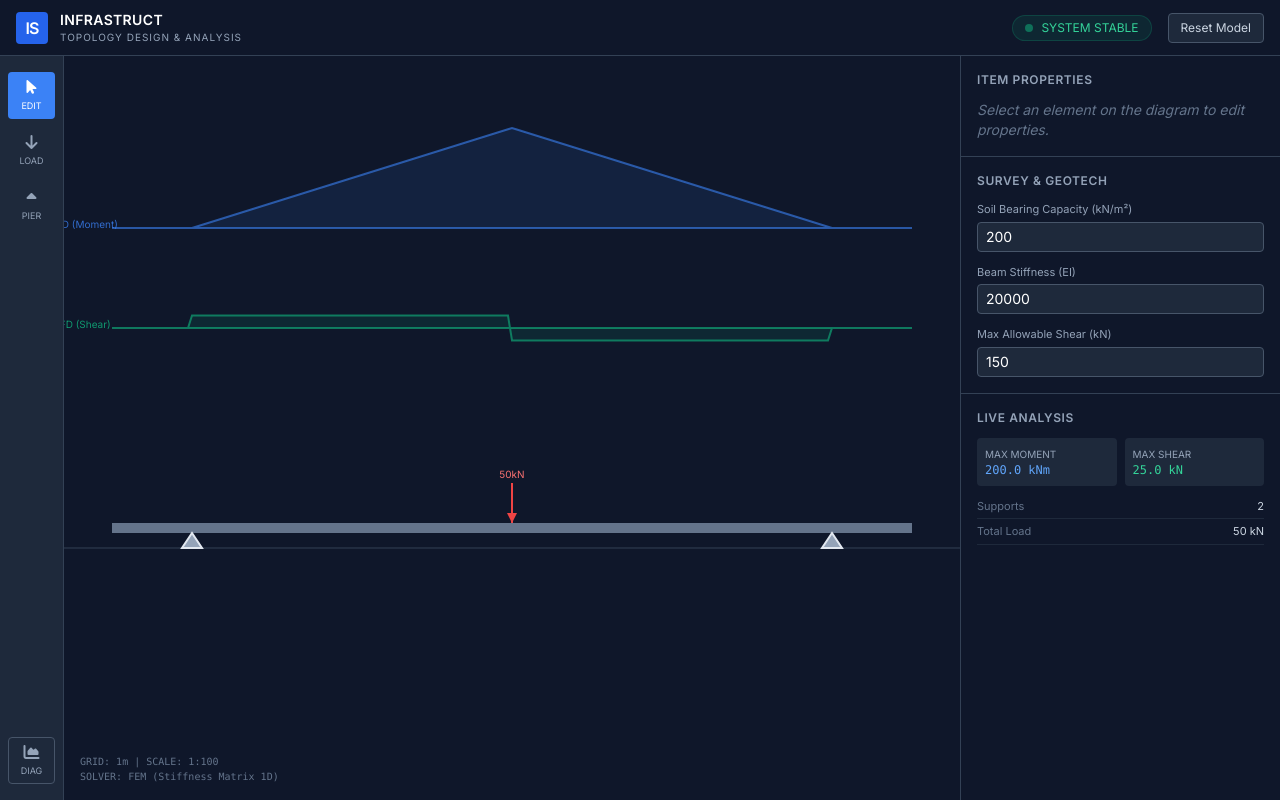
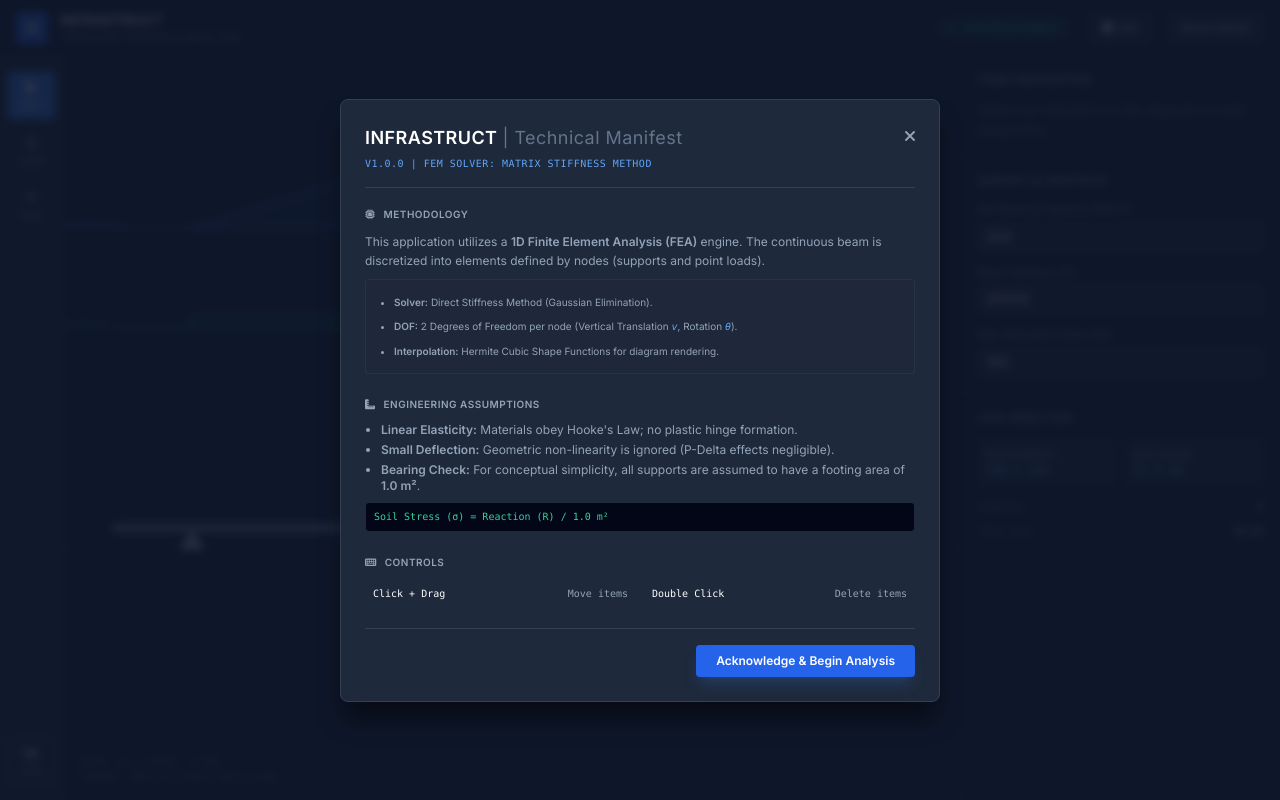
Before and after one commit to mdan3ella-svg/INFRASTRUCT-ANALYSIS, a plain HTML site: page index.html in a window 1280 px wide. Drawn offline with nearby package versions, Linux system fonts and the light colour scheme.

Commit message:
Update index.html

```diff
--- a/index.html
+++ b/index.html
@@ -54,6 +54,34 @@
             color: white;
             border-color: #3b82f6;
         }
+
+        /* Modal Styles */
+        .modal-backdrop {
+            display: none;
+            position: fixed;
+            top: 0; left: 0; width: 100%; height: 100%;
+            background: rgba(15, 23, 42, 0.85);
+            backdrop-filter: blur(4px);
+            z-index: 50;
+            align-items: center;
+            justify-content: center;
+        }
+        .modal-backdrop.active { display: flex; }
+        .modal-content {
+            background: #1e293b;
+            border: 1px solid #334155;
+            box-shadow: 0 20px 25px -5px rgba(0, 0, 0, 0.5);
+            width: 600px;
+            max-width: 90%;
+            max-height: 85vh;
+            overflow-y: auto;
+            border-radius: 8px;
+            animation: modalPop 0.3s cubic-bezier(0.16, 1, 0.3, 1);
+        }
+        @keyframes modalPop {
+            0% { opacity: 0; transform: scale(0.95); }
+            100% { opacity: 1; transform: scale(1); }
+        }
     </style>
 </head>
 <body class="h-screen w-screen flex flex-col">
@@ -75,6 +103,9 @@
                 <span class="w-2 h-2 rounded-full bg-emerald-500 animate-pulse"></span>
                 SYSTEM STABLE
             </div>
+            <button onclick="toggleModal()" class="text-xs bg-slate-800 hover:bg-slate-700 text-slate-300 px-3 py-1.5 rounded border border-slate-600 transition" title="Technical Manifest">
+                <i class="fas fa-info-circle"></i> Info
+            </button>
             <button onclick="resetModel()" class="text-xs bg-slate-800 hover:bg-slate-700 text-slate-300 px-3 py-1.5 rounded border border-slate-600 transition">
                 Reset Model
             </button>
@@ -165,6 +196,57 @@
                 </div>
             </div>
         </aside>
+    </div>
+
+    <!-- Technical Manifest Modal -->
+    <div id="techModal" class="modal-backdrop active" onclick="if(event.target === this) toggleModal()">
+        <div class="modal-content p-6">
+            <div class="flex justify-between items-start mb-4 border-b border-slate-700 pb-4">
+                <div>
+                    <h2 class="text-lg font-bold text-white tracking-wide">INFRASTRUCT <span class="text-slate-500 font-normal">| Technical Manifest</span></h2>
+                    <p class="text-[10px] text-blue-400 font-mono mt-1 uppercase tracking-wider">v1.0.0 | FEM Solver: Matrix Stiffness Method</p>
+                </div>
+                <button onclick="toggleModal()" class="text-slate-400 hover:text-white transition"><i class="fas fa-times"></i></button>
+            </div>
+
+            <div class="space-y-5 text-sm text-slate-300">
+                <section>
+                    <h3 class="text-[10px] font-bold text-slate-400 uppercase tracking-wider mb-2 flex items-center gap-2"><i class="fas fa-microchip"></i> Methodology</h3>
+                    <p class="mb-2 text-xs leading-relaxed text-slate-400">This application utilizes a <strong>1D Finite Element Analysis (FEA)</strong> engine. The continuous beam is discretized into elements defined by nodes (supports and point loads).</p>
+                    <div class="bg-slate-800/50 p-3 rounded border border-slate-700/50">
+                        <ul class="list-disc pl-4 space-y-1 text-slate-400 text-[10px]">
+                            <li><strong>Solver:</strong> Direct Stiffness Method (Gaussian Elimination).</li>
+                            <li><strong>DOF:</strong> 2 Degrees of Freedom per node (Vertical Translation <i class="font-mono text-blue-400">v</i>, Rotation <i class="font-mono text-blue-400">θ</i>).</li>
+                            <li><strong>Interpolation:</strong> Hermite Cubic Shape Functions for diagram rendering.</li>
+                        </ul>
+                    </div>
+                </section>
+
+                <section>
+                    <h3 class="text-[10px] font-bold text-slate-400 uppercase tracking-wider mb-2 flex items-center gap-2"><i class="fas fa-ruler-combined"></i> Engineering Assumptions</h3>
+                    <ul class="list-disc pl-4 space-y-1 text-slate-400 text-xs">
+                        <li><strong>Linear Elasticity:</strong> Materials obey Hooke's Law; no plastic hinge formation.</li>
+                        <li><strong>Small Deflection:</strong> Geometric non-linearity is ignored (P-Delta effects negligible).</li>
+                        <li><strong>Bearing Check:</strong> For conceptual simplicity, all supports are assumed to have a footing area of <strong>1.0 m²</strong>.</li>
+                    </ul>
+                    <code class="block mt-2 bg-slate-950 px-2 py-1 rounded text-[10px] font-mono text-emerald-400 border border-slate-800">
+                        Soil Stress (σ) = Reaction (R) / 1.0 m²
+                    </code>
+                </section>
+
+                <section>
+                    <h3 class="text-[10px] font-bold text-slate-400 uppercase tracking-wider mb-2 flex items-center gap-2"><i class="fas fa-keyboard"></i> Controls</h3>
+                    <div class="grid grid-cols-2 gap-2 text-[10px] font-mono text-slate-400">
+                        <div class="flex items-center justify-between bg-slate-800 px-2 py-1 rounded"><span class="text-white">Click + Drag</span> <span>Move items</span></div>
+                        <div class="flex items-center justify-between bg-slate-800 px-2 py-1 rounded"><span class="text-white">Double Click</span> <span>Delete items</span></div>
+                    </div>
+                </section>
+
+                <div class="mt-4 pt-4 border-t border-slate-700 flex justify-end">
+                    <button onclick="toggleModal()" class="bg-blue-600 hover:bg-blue-500 text-white px-5 py-2 rounded text-xs font-bold transition shadow-lg shadow-blue-500/20">Acknowledge & Begin Analysis</button>
+                </div>
+            </div>
+        </div>
     </div>
 
     <!-- Scripts -->
@@ -850,6 +932,11 @@
             draw();
         }
 
+        function toggleModal() {
+            const modal = document.getElementById('techModal');
+            modal.classList.toggle('active');
+        }
+
         function generateId() {
             return Math.random().toString(36).substr(2, 9);
         }
```
